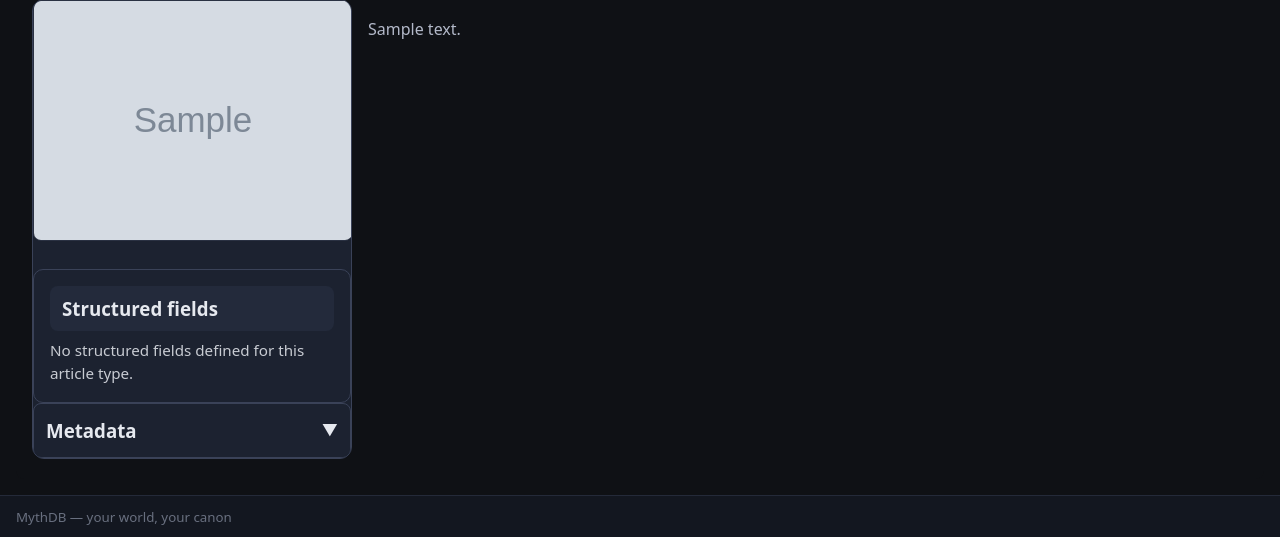
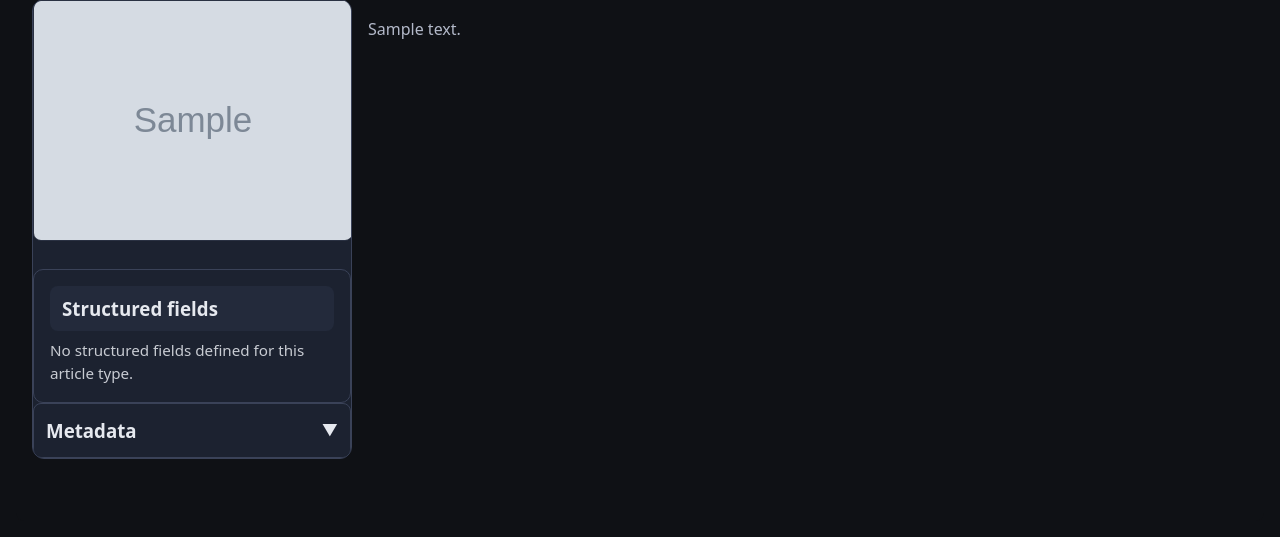
Before and after one commit to MaxSmeets/MythDB, a Flask app: a page that uses backend/templates/base.html in a window 1280 px wide. Shown: the part 263-800 px from the top of the page. Run offline with Flask 3, Linux system fonts and the light colour scheme; data comes from the database, SQL or seed files in the repository; tables that the repository leaves empty hold one stand-in row (values such as "Sample post"); grey boxes marked "Sample" are stand-in pictures; data that the repository does not hold is empty; some libraries are stand-ins or nearby versions.

Commit message:
markdown text editor overflow tweak and footer deletion

```diff
--- a/backend/static/css/layout.css
+++ b/backend/static/css/layout.css
@@ -1673,7 +1673,7 @@ dialog::backdrop {
 
 .editor-textarea {
   width: 100%;
-  min-height: 500px;
+  min-height: 200px;
   padding: var(--spacing-md);
   border: 1px solid var(--border-strong);
   border-radius: var(--radius-lg);
@@ -1682,7 +1682,8 @@ dialog::backdrop {
   font-family: var(--font-mono);
   font-size: 0.9rem;
   line-height: 1.6;
-  resize: vertical;
+  resize: none;
+  overflow: hidden;
   box-sizing: border-box;
 }
 
--- a/backend/static/js/article.js
+++ b/backend/static/js/article.js
@@ -39,6 +39,24 @@ let editorMediaFiles = [];
 let currentMode = 'read';
 let pendingChanges = {}; // Store changes to save on button click
 let originalFieldValues = {}; // Store original field values for cancel
+
+// Auto-expand textarea function
+function autoExpandTextarea(textarea) {
+  textarea.style.height = 'auto';
+  textarea.style.height = textarea.scrollHeight + 'px';
+}
+
+// Initialize textarea auto-expand
+if (editorTextarea) {
+  // Set initial height
+  editorTextarea.style.height = 'auto';
+  editorTextarea.style.height = editorTextarea.scrollHeight + 'px';
+
+  // Add event listener for input
+  editorTextarea.addEventListener('input', function() {
+    autoExpandTextarea(this);
+  });
+}
 
 // Enable/disable structured fields based on mode
 function updateFieldsState() {
--- a/backend/templates/base.html
+++ b/backend/templates/base.html
@@ -42,13 +42,6 @@
   <main class="main-content">
       {% block content %}{% endblock %}
   </main>
-
-  <footer class="footer">
-      {% block footer %}
-      <small>MythDB — your world, your canon</small>
-      {% endblock %}
-  </footer>
-
 </div>
 
 <script src="{{ url_for('static', filename='js/base.js') }}"></script>
```
